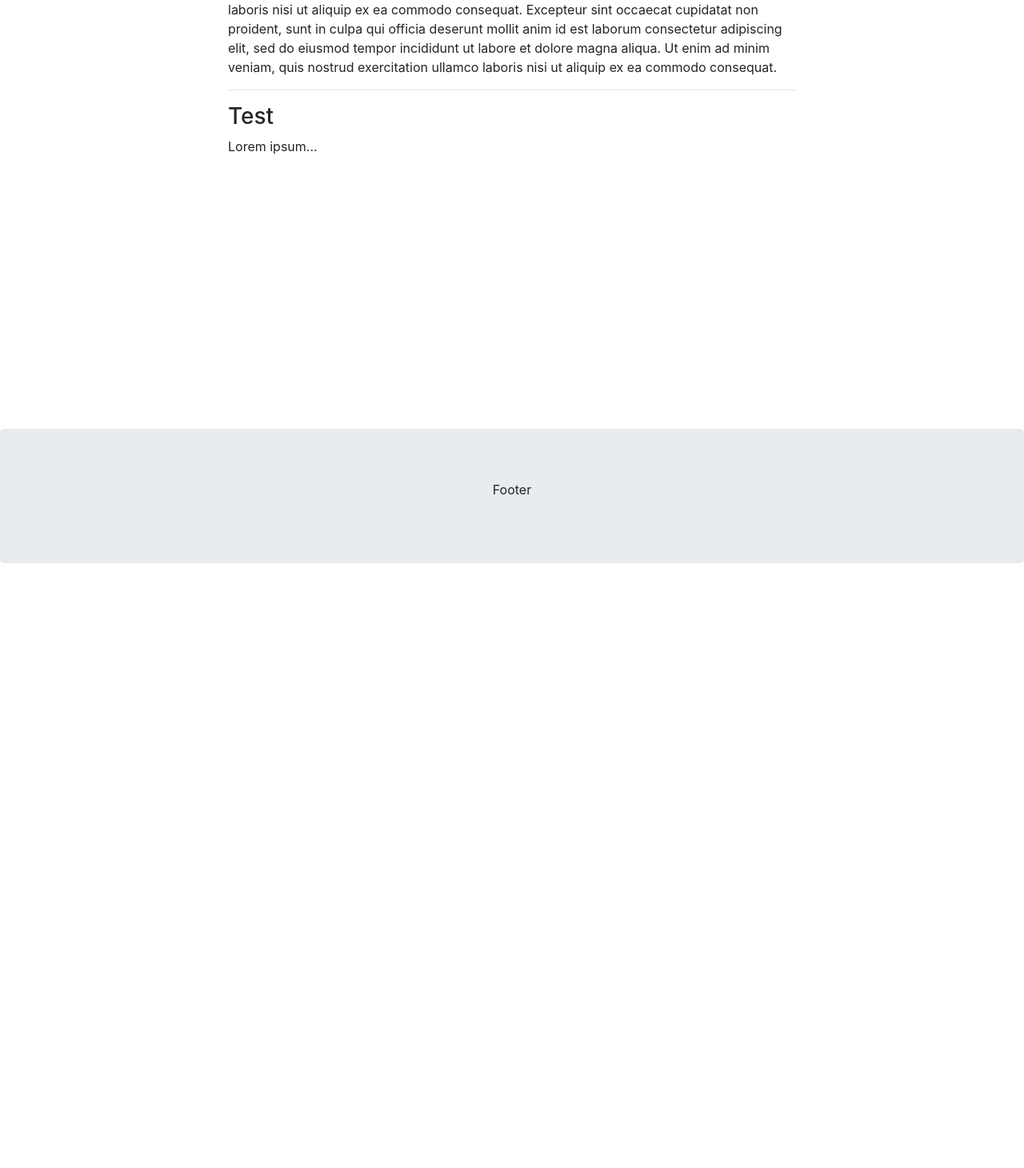
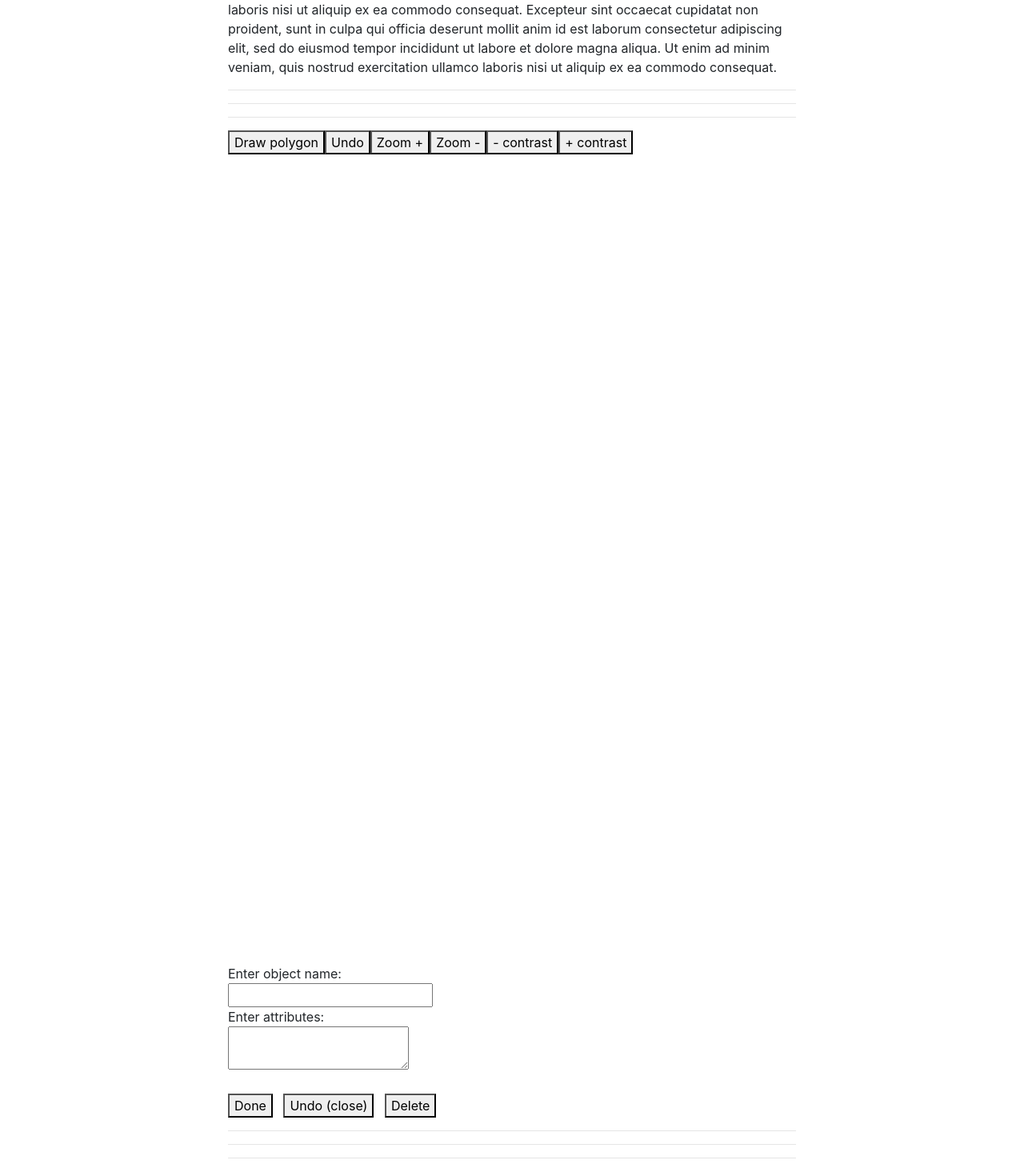
Before and after one commit to vmun/angular_project, an Angular app: page / in a window 1280 px wide. Shown: the part 210-1670 px from the top of the page at 80% size. Before the commit the page ends 914 px from the top, so only its background shows below. Built offline with nearby package versions, Linux system fonts and the light colour scheme.

Commit message:
Update mainpage.component.html

```diff
--- a/src/app/mainpage/mainpage.component.html
+++ b/src/app/mainpage/mainpage.component.html
@@ -16,8 +16,47 @@
         laborum consectetur adipiscing elit, sed do eiusmod tempor incididunt ut labore et dolore magna aliqua. Ut enim
         ad minim veniam, quis nostrud exercitation ullamco laboris nisi ut aliquip ex ea commodo consequat.</p>
       <hr>
-      <h3>Test</h3>
-      <p>Lorem ipsum...</p>
+      <hr>
+      <hr>
+
+      <div>
+        <button (click)="drawPolygon()">Draw polygon</button>
+        <button (click)="undoPolygon()">Undo</button>
+        <button (click)="zoomin()">Zoom +</button>
+        <button (click)="zoomout()">Zoom -</button>
+
+        <button (click)="mcontrast()">- contrast</button>
+        <button (click)="pcontrast()">+ contrast</button>
+      </div>
+      <div class="wrapperBlock">
+        <div class="canvas-block">
+          <canvas id="canvasImage" [ngClass]="{'drawing': drawing}" width="500" height="500"></canvas>
+
+          <canvas id="canvasMain" [ngClass]="{'drawing': drawing}" width="500" height="500"
+                  (click)="canvasClick($event)"></canvas>
+
+        </div>
+        <div class="infoBlock">
+          <div id="infoDiv" class="bubble top">
+            <form action="">
+              Enter object name:<br>
+              <input id="objectText" type="text" name="object">
+              <br>
+              Enter attributes:<br>
+              <textarea id="attributesText" name="attributes"></textarea>
+              <br><br>
+              <button type=button (click)="doneInfoDiv()">Done</button> &nbsp;
+              <button type=button (click)="undoInfoDiv()">Undo (close)</button> &nbsp;
+              <button type=button (click)="deleteInfoDiv()">Delete</button>
+            </form>
+          </div>
+        </div>
+      </div>
+
+
+      <hr>
+      <hr>
+      <hr>
     </div>
     <div class="col-sm-2 sidenav">
       <div class="well">
```
